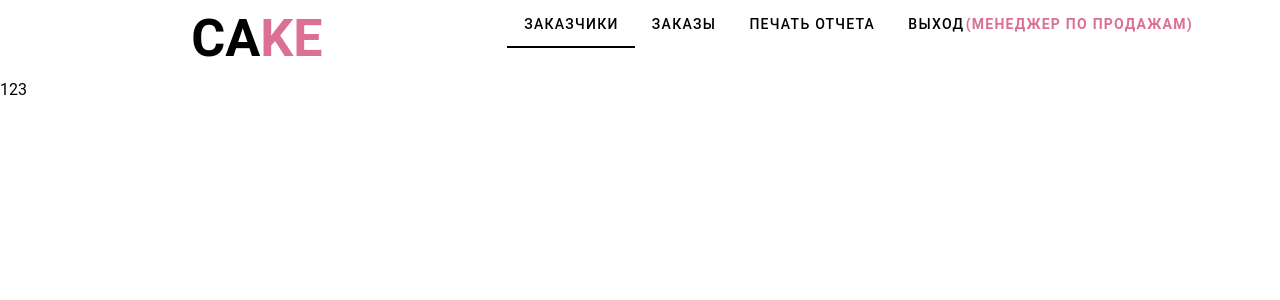
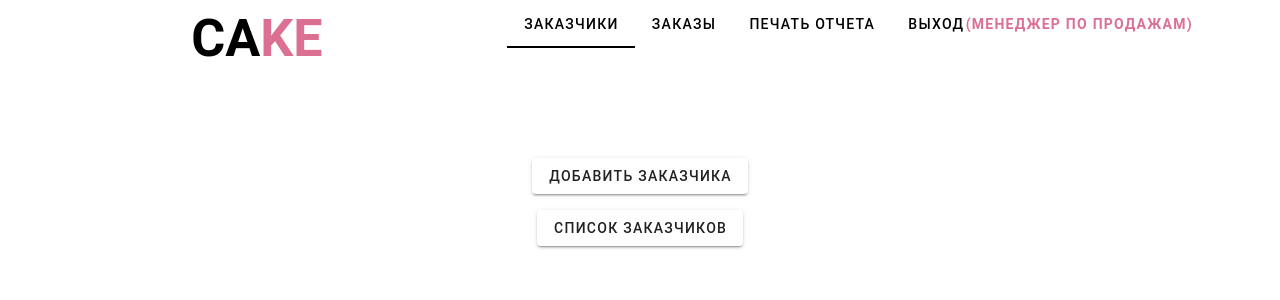
Before and after one commit to Fentomi/kar-website, a Vue app: page / in a window 1280 px wide. Shown: the top 300 px of the page. Built offline with nearby package versions, Linux system fonts and the light colour scheme; what @syncfusion/ej2-vue-dropdowns, vue-tippy would draw is missing.

Commit message:
Добавляет возможность добавлять заказчиков

```diff
--- a/src/components/Main.vue
+++ b/src/components/Main.vue
@@ -14,26 +14,47 @@
 			</v-tab>
   	</v-tabs>
   </div>
-	<div v-if="tabs === 'заказчики'">
-		123
+	<div v-if="tabs === 'заказчики' && currentRole === roleEnum.menedger" class="wrapper">
+		<v-btn
+			text="Добавить заказчика"
+			id="target"
+			class="btn mb-4"
+			@click="onAddClient"
+		/>
+		<add-client-form/>
+		<v-btn
+			text="Список заказчиков"
+			class="btn"
+			@click="onOpenClientList"
+		/>
 	</div>
-	<div v-if="tabs === 'заказы'">
-		345
+	<div v-if="tabs === 'заказы' && currentRole === roleEnum.menedger" class="wrapper">
+		<v-btn text="Оформить заказ" class="btn mb-4"/>
+		<v-btn text="Список заказов" class="btn"/>
 	</div>
 </template>
 
 <script>
+import AddClientForm from '@/components/widgets/AddClientForm.vue'
+
 export default {
+	components: {
+		AddClientForm
+	},
   data: () => ({
     tabs: null,
+		roleEnum: {
+			menedger: 1,
+			shef: 2
+		}
   }),
 	props: {
 		currentRole: Number,
 	},
 	computed: {
 		roleName() {
-					if(this.currentRole === 1) return 'Менеджер по продажам';
-					if(this.currentRole === 2) return 'Повар-кондитер';
+			if(this.currentRole === this.roleEnum.menedger) return 'Менеджер по продажам';
+			if(this.currentRole === this.roleEnum.shef) return 'Повар-кондитер';
 		}
 	},
 	watch: {
@@ -42,7 +63,10 @@
 				if(newValue === 'выход') return location.reload();
 			}
 		}
-			}
+	},
+	methods: {
+
+	},
 }
 </script>
 
@@ -60,6 +84,13 @@
 		display: inline-block;
 	}
 }
+.wrapper {
+	margin-top: 10vh;
+	.btn {
+		display: block;
+		margin: 0 auto;
+	}
+}
 .v-slide-group-item--active {
 	color: palevioletred;
 }
--- /dev/null
+++ b/src/components/widgets/AddClientForm.vue
@@ -0,0 +1,68 @@
+<template>
+  <v-dialog activator="#target" width="600">
+      <template v-slot:default="{ isActive }">
+        <v-card
+          title="Добавить нового клиента"
+        >
+          <v-card-text>
+            <div class="mb-3">Заполните все поля, чтобы сохранить</div>
+            <v-text-field v-model="clientSurname" label="Фамилия заказчика"></v-text-field>
+            <v-text-field v-model="clientFirstname" label="Имя заказчика"></v-text-field>
+            <v-text-field v-model="clientLastname" label="Отчество заказчика"></v-text-field>
+            <v-text-field v-model="clientNumber" label="Номер телефона заказчика"></v-text-field>
+          </v-card-text>
+          <template v-slot:actions>
+            <v-spacer/>
+            <v-btn
+              text="Закрыть"
+              @click="isActive.value = false"
+            />
+            <v-btn
+              :disabled="disabledBtn"
+              text="Сохранить"
+              @click="saveClient"
+            />
+          </template>
+        </v-card>
+      </template>
+  </v-dialog>
+</template>
+
+<script>
+import axios from 'axios';
+
+export default {
+  data() {
+    return {
+      clientSurname: '',
+      clientFirstname: '',
+      clientLastname: '',
+      clientNumber: '',
+    }
+  },
+  methods: {
+    async saveClient() {
+      await axios.post('http://127.0.0.1:5000/data/client', {
+        method: 'ADD',
+        Name_klienta: this.clientFirstname,
+        Fam_klienta: this.clientSurname,
+        Otch_klienta: this.clientLastname,
+        Nomer_tel: this.clientNumber,
+      });
+      this.clearData();
+    },
+    clearData() {
+      this.clientFirstname = '';
+      this.clientSurname = '';
+      this.clientLastname = '';
+      this.clientNumber = '';
+    }
+  },
+  computed: {
+    disabledBtn() {
+      return this.clientFirstname === '' || this.clientSurname === ''
+          || this.clientLastname === '' || this.clientNumber === '';
+    }
+  }
+}
+</script>
```
Lines whose indentation alone changed are shown as unchanged.
